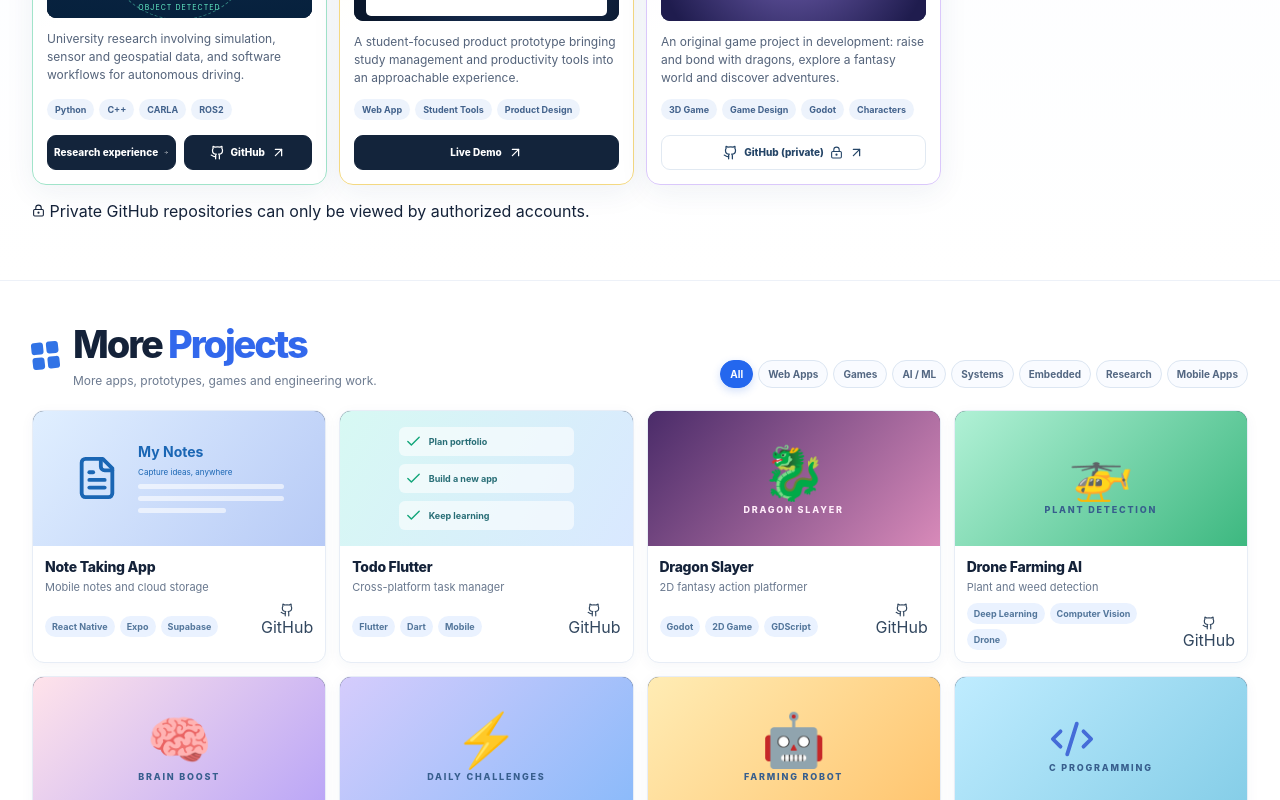
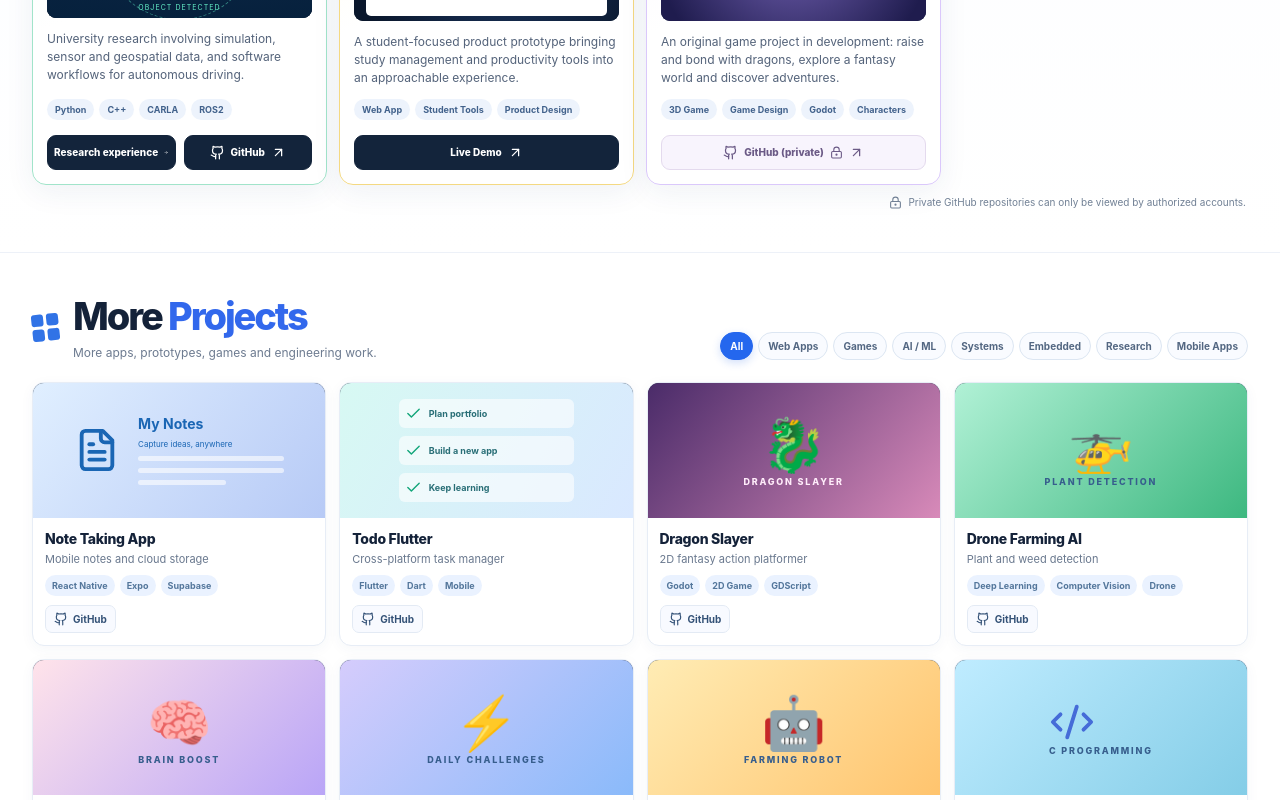
Before and after one commit to Forkan01/forkan-portfolio, a Next.js app: page / in a window 1280 px wide. Shown: the part 1520-2320 px from the top of the page. Built offline with nearby package versions, Linux system fonts and the light colour scheme.

Commit message:
Make repository and demo actions visible across project cards

```diff
--- a/app/globals.css
+++ b/app/globals.css
@@ -311,3 +311,60 @@ h2 em { font-style: normal; color: #3268ec; }
     height: 266px;
   }
 }
+
+
+/* Clear GitHub and demo actions, with honest private-repository labels. */
+.project-link-private {
+  color: #6b5a86;
+  background: #f8f4fd;
+  border-color: #e4daee;
+}
+.project-link-private:hover { background: #f1eafb; }
+.project-link-private svg { flex-shrink: 0; }
+.repo-visibility-note {
+  display: flex;
+  align-items: center;
+  justify-content: flex-end;
+  gap: 6px;
+  margin: 11px 2px 0;
+  color: #718095;
+  font-size: 10px;
+}
+.repo-visibility-note svg { flex-shrink: 0; }
+.mini-bottom {
+  flex-direction: column;
+  align-items: stretch;
+}
+.mini-links {
+  display: flex;
+  flex-wrap: wrap;
+  gap: 6px;
+  width: 100%;
+  margin-top: 3px;
+}
+.mini-links a {
+  display: inline-flex;
+  align-items: center;
+  justify-content: center;
+  gap: 5px;
+  border: 1px solid #e3eaf4;
+  border-radius: 7px;
+  background: #f8faff;
+  color: #345277;
+  padding: 6px 8px;
+  font-size: 10px;
+  font-weight: 730;
+  min-height: 28px;
+}
+.mini-links a:hover {
+  border-color: #9ebcf2;
+  color: #1b5fce;
+  background: #edf4ff;
+}
+@media (max-width: 540px) {
+  .repo-visibility-note {
+    justify-content: flex-start;
+    font-size: 9px;
+  }
+  .mini-links a { padding: 5px 6px; font-size: 9px; }
+}
```
